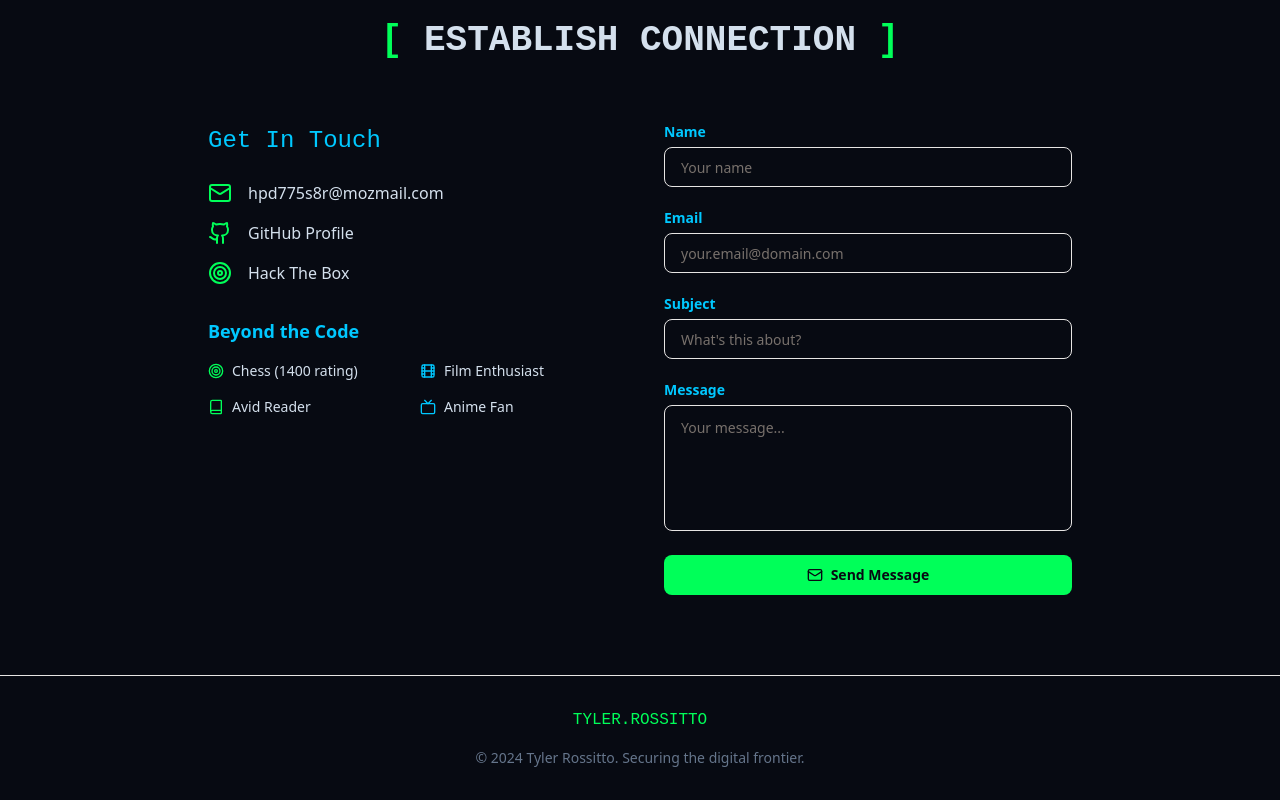
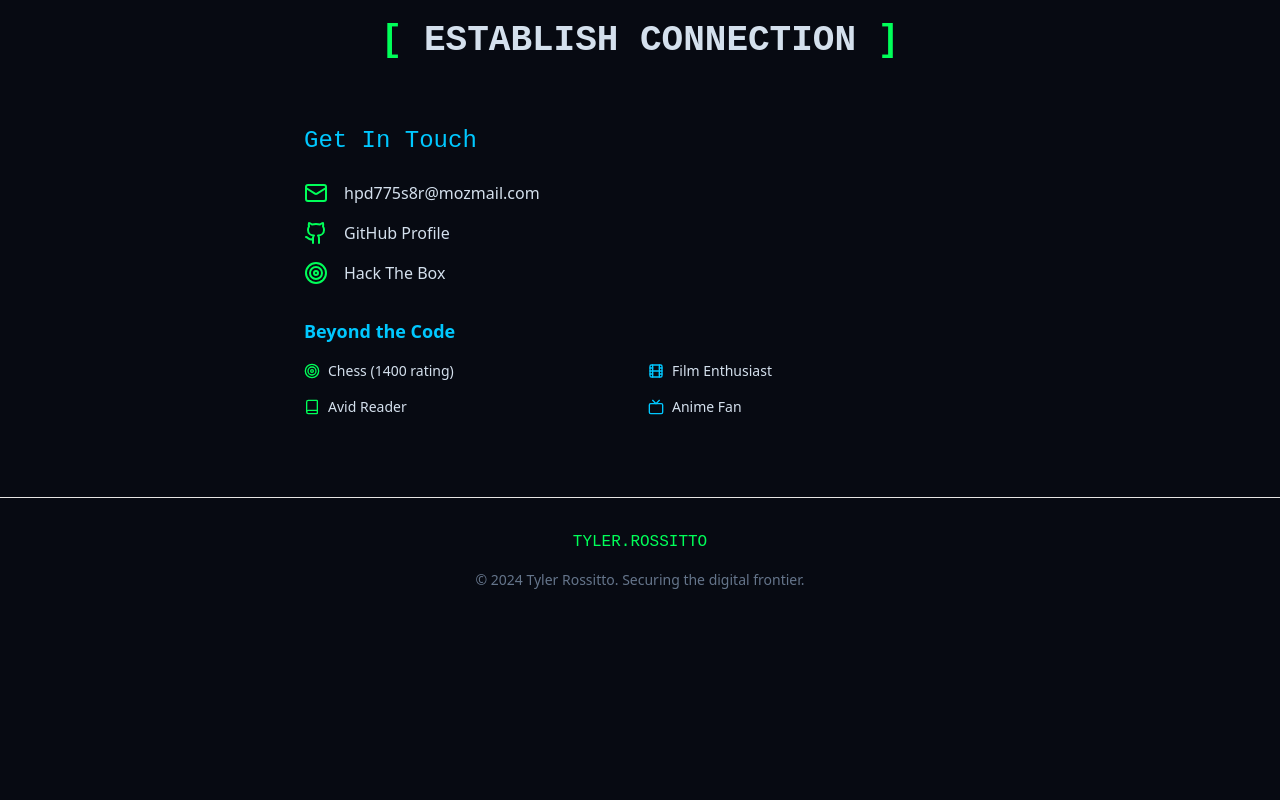
Before and after one commit to meandmyno0dles/meandmyno0dles.github.io, a React (Vite) app: page / in a window 1280 px wide. Shown: the part 5817-6617 px from the top of the page. After the commit the page ends 6439 px from the top, so only its background shows below. Built offline with nearby package versions, Linux system fonts and the light colour scheme.

Commit message:
Remove contact form and reorganize contact section to show only email, GitHub, Hack The Box links, and interests

```diff
--- a/src/pages/portfolio.tsx
+++ b/src/pages/portfolio.tsx
@@ -27,7 +27,6 @@ import TerminalAnimation from "@/components/terminal-animation";
 import SkillBar from "@/components/skill-bar";
 import ProjectCard from "@/components/project-card";
 import TimelineItem from "@/components/timeline-item";
-import ContactForm from "@/components/contact-form";
 // CCNA logo will be referenced directly from public folder
 
 export default function Portfolio() {
@@ -565,15 +564,14 @@ export default function Portfolio() {
             <span className="text-cyber-green">[</span> ESTABLISH CONNECTION <span className="text-cyber-green">]</span>
           </motion.h2>
 
-          <div className="grid md:grid-cols-2 gap-12">
-            {/* Contact Info */}
           <motion.div
             initial={{ opacity: 0, x: -20 }}
             whileInView={{ opacity: 1, x: 0 }}
             transition={{ duration: 0.6 }}
+            className="max-w-2xl mx-auto"
           >
             <h3 className="text-2xl font-orbitron text-cyber-blue mb-6">Get In Touch</h3>
-              <div className="space-y-4">
+            <div className="space-y-4 mb-8">
               <div className="flex items-center">
                 <Mail className="text-cyber-green mr-4 h-6 w-6" />
                 <a href="mailto:hpd775s8r@mozmail.com" className="hover:text-cyber-green transition-colors duration-300">
@@ -595,7 +593,7 @@ export default function Portfolio() {
             </div>
 
             {/* Personal Interests */}
-              <div className="mt-8">
+            <div>
               <h4 className="text-lg font-semibold text-cyber-blue mb-4">Beyond the Code</h4>
               <div className="grid grid-cols-2 gap-4 text-sm">
                 <div className="flex items-center">
@@ -617,16 +615,6 @@ export default function Portfolio() {
               </div>
             </div>
           </motion.div>
-
-            {/* Contact Form */}
-            <motion.div
-              initial={{ opacity: 0, x: 20 }}
-              whileInView={{ opacity: 1, x: 0 }}
-              transition={{ duration: 0.6 }}
-            >
-              <ContactForm />
-            </motion.div>
-          </div>
         </div>
       </section>
 
```
Lines whose indentation alone changed are shown as unchanged.
